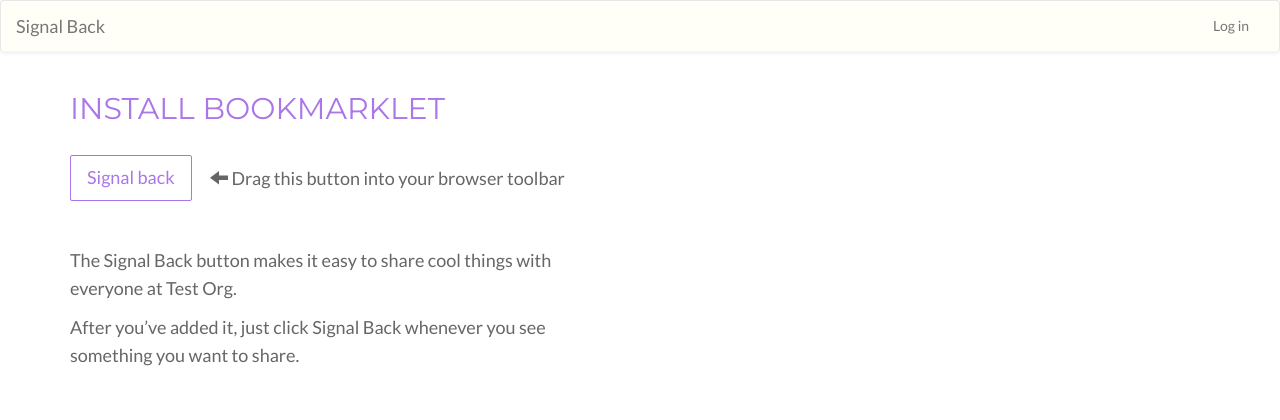
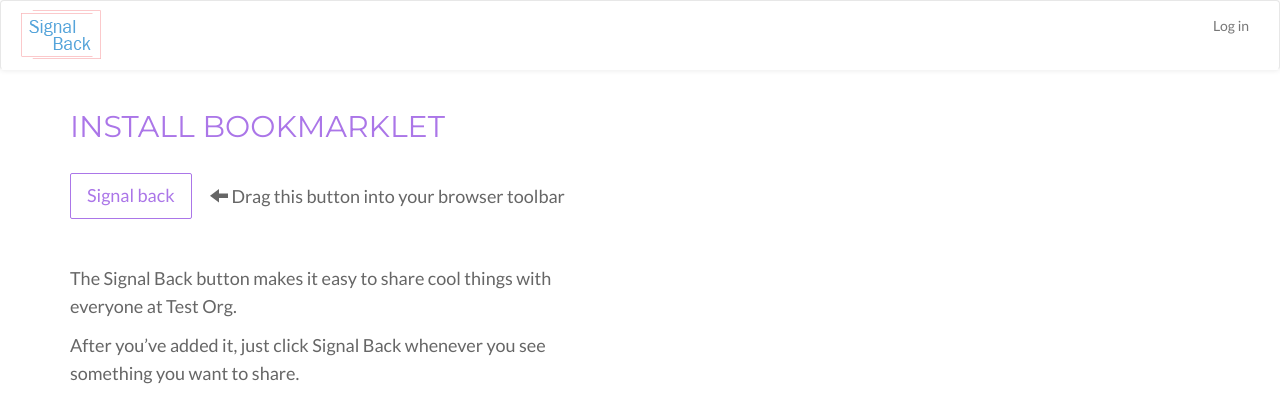
Before and after one commit to anniejocain/signalback, a Django app: page /install-bookmarklet/4a896364-b261-4237-bd99-ed7c12856e61/ in a window 1280 px wide. Shown: the top 420 px of the page. Run offline with Django 3.2, Linux system fonts and the light colour scheme; data comes from the database, SQL or seed files in the repository; parts of the project's set-up code (start-up, migrations or seed data) failed here and were passed over; some libraries are stand-ins or nearby versions.

Commit message:
Playing with header a little bit.

```diff
--- a/items/static/css/style.css
+++ b/items/static/css/style.css
@@ -38,8 +38,17 @@ body {
 }
 
 .navbar-default {
-    background:none repeat scroll 0 0 #fffff7;
-    border-bottom:1px solid #fffeb3;
+    background: none repeat scroll 0 0 #fff;
+	min-height: 70px;
+    border-bottom: 1px solid #fff;
+}
+
+.navbar-brand {
+	padding: 0;
+}
+
+.navbar img {
+	margin: 9px 0 0 20px;
 }
 
 .bookmarklet-install-button {
--- a/items/templates/layouts/base.html
+++ b/items/templates/layouts/base.html
@@ -76,7 +76,7 @@
 	        <span class="icon-bar"></span>
 	        <span class="icon-bar"></span>
 	      </button>
-	      <a class="navbar-brand" href="/">Signal Back</a>
+	      <a class="navbar-brand" href="/"><img src="{{ STATIC_PREFIX }}img/logo-tiny.png"></a>
 	    </div>
 
 	    <!-- Collect the nav links, forms, and other content for toggling -->
```
Also changed, not shown: items/static/img/logo-tiny.png (added), items/static/img/logo.png, 1 other file.
